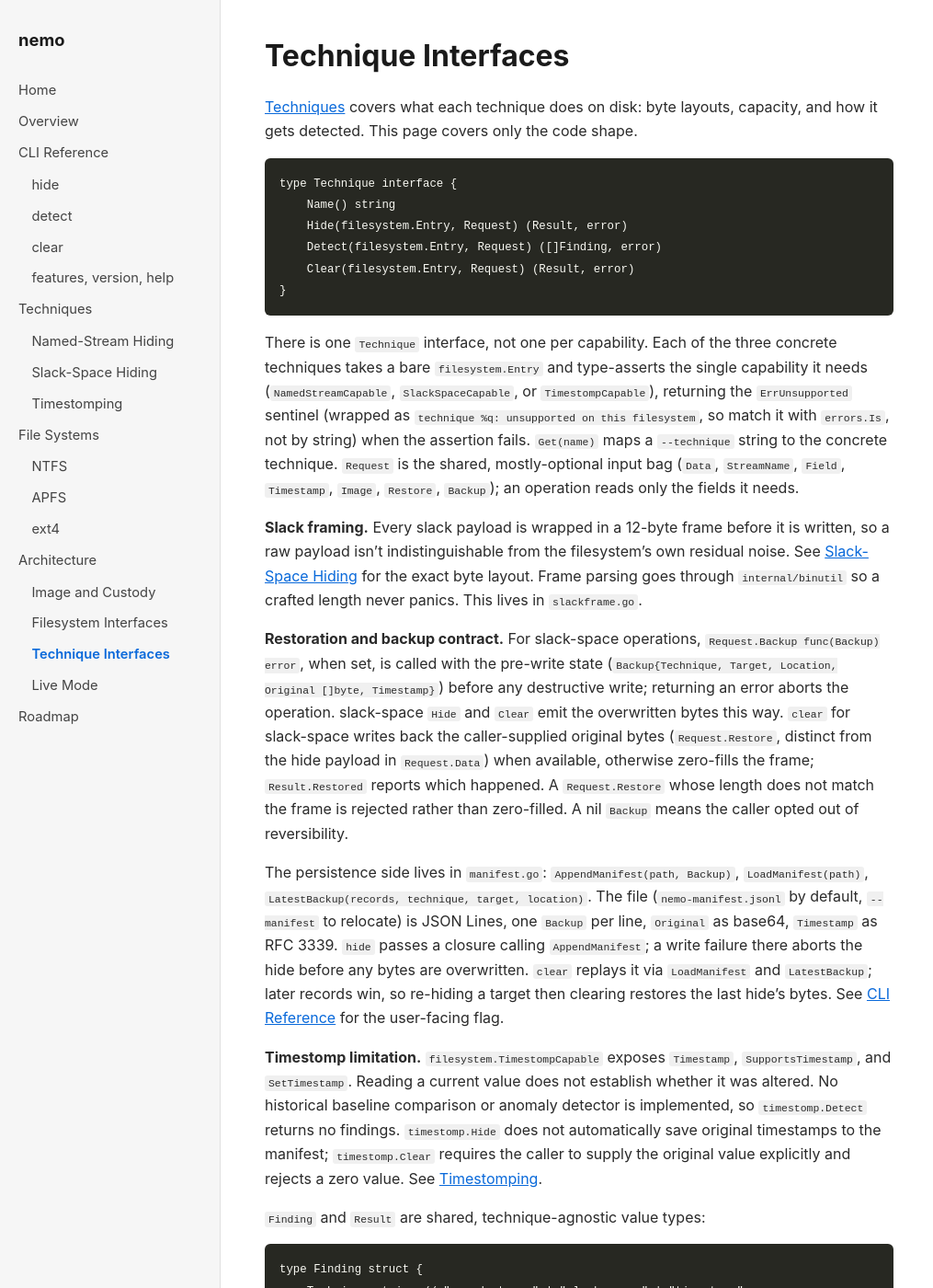
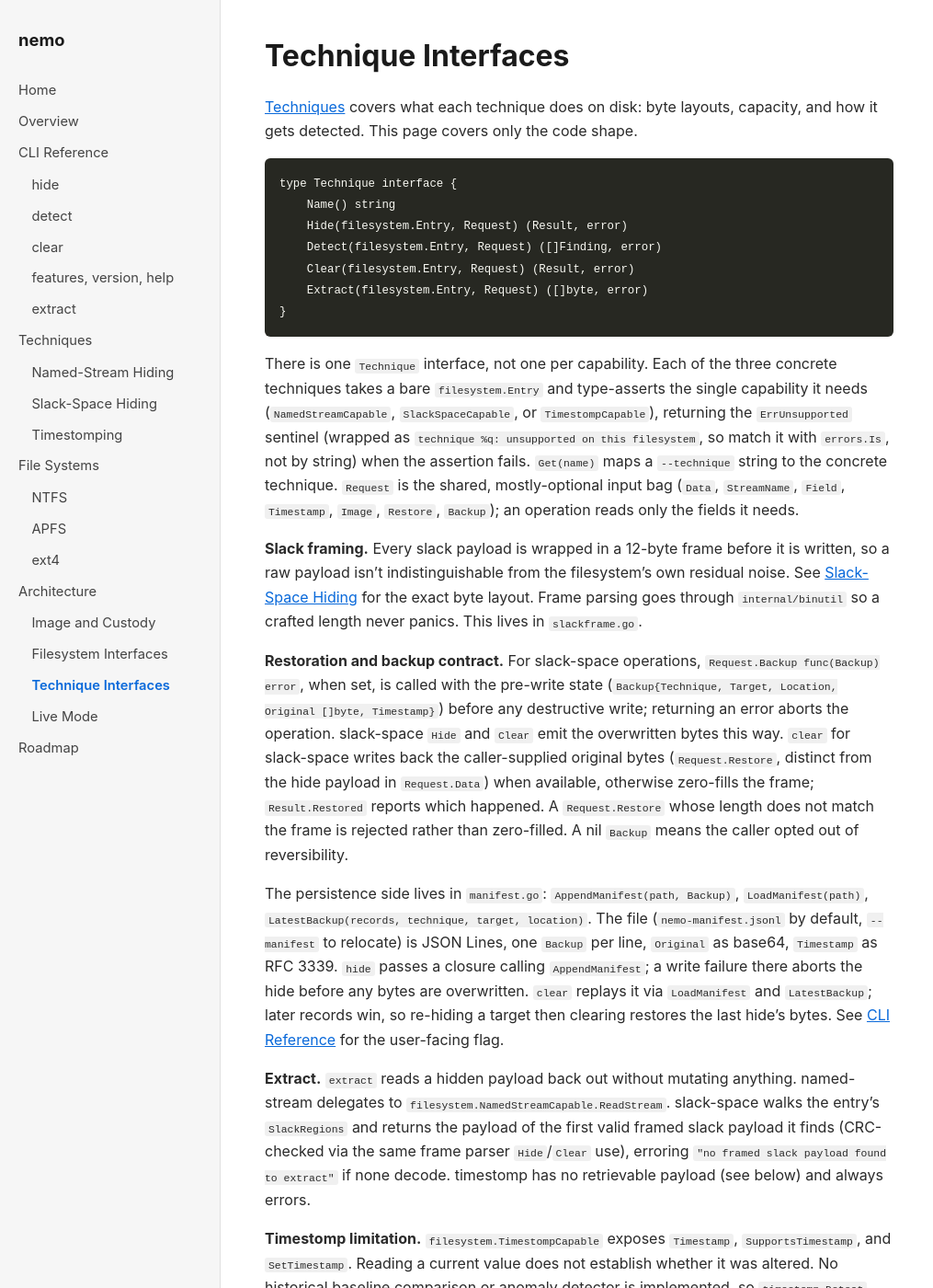
Before and after one commit to sahithyandev/nemo, a Jekyll site: the page built from docs/architecture/technique.md, in a window 1280 px wide and 1400 px high. Shown: the whole window at 92% size, without its empty margins (0-1015 px from the left). Built offline with Jekyll 4.4.1, drawn with Linux system fonts in a browser that asks for light colours.

Commit message:
document the extract command

````diff
--- a/docs/architecture/technique.md
+++ b/docs/architecture/technique.md
@@ -14,6 +14,7 @@ type Technique interface {
     Hide(filesystem.Entry, Request) (Result, error)
     Detect(filesystem.Entry, Request) ([]Finding, error)
     Clear(filesystem.Entry, Request) (Result, error)
+    Extract(filesystem.Entry, Request) ([]byte, error)
 }
 ```
 
@@ -49,6 +50,13 @@ before any bytes are overwritten. `clear` replays it via
 `LoadManifest` and `LatestBackup`; later records win, so re-hiding a target then
 clearing restores the last hide's bytes. See [CLI Reference](../cli/#the-manifest) for the user-facing flag.
 
+**Extract.** `extract` reads a hidden payload back out without mutating anything.
+named-stream delegates to `filesystem.NamedStreamCapable.ReadStream`. slack-space
+walks the entry's `SlackRegions` and returns the payload of the first valid framed
+slack payload it finds (CRC-checked via the same frame parser `Hide`/`Clear` use),
+erroring `"no framed slack payload found to extract"` if none decode. timestomp has
+no retrievable payload (see below) and always errors.
+
 **Timestomp limitation.** `filesystem.TimestompCapable` exposes `Timestamp`,
 `SupportsTimestamp`, and `SetTimestamp`. Reading a current value does not establish
 whether it was altered. No historical baseline comparison or anomaly detector is
````
Also changed, not shown: docs/cli/extract.md (added, +33 -0 lines), docs/cli/index.md (+2 -1 lines), CHANGELOG.md.
